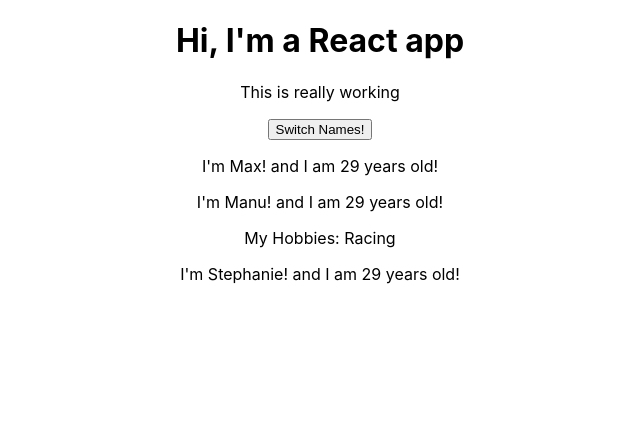
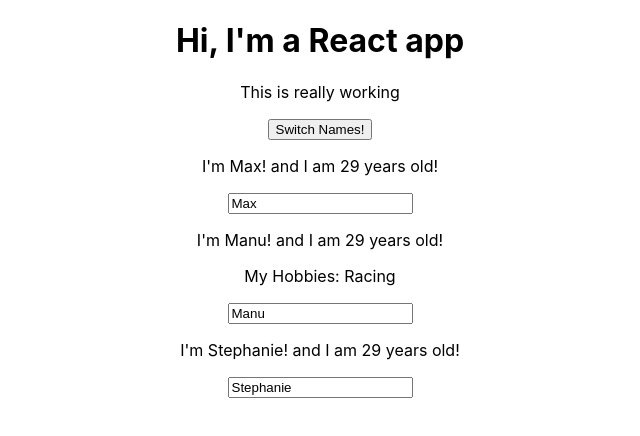
Before and after one commit to Xalsar/react-course, a React (Create React App) app: page / in a window 1280 px wide. Shown: the top 436 px of the page, without its empty margins (320-960 px from the left). Built offline with nearby package versions, Linux system fonts and the light colour scheme.

Commit message:
Lecture 45

```diff
--- a/src/App.js
+++ b/src/App.js
@@ -22,6 +22,16 @@
     })
   }
 
+  nameChangedHandler = (event) => {
+    this.setState({
+      persons: [
+        { name: 'Max', age: 29 },
+        { name: event.target.value, age: 29 },
+        { name: 'Stephanie', age: 29 }
+      ]
+    })
+  }
+
   render() {
     return (
       <div className="App" >
@@ -34,7 +44,8 @@
         <Person
           name={this.state.persons[1].name}
           age={this.state.persons[1].age}
-          click={this.switchHandler.bind(this, "Maximilian")}>
+          click={this.switchHandler.bind(this, "Maximilian")}
+          changed={this.nameChangedHandler}>
           My Hobbies: Racing
         </Person>
         <Person
--- a/src/Person/Person.js
+++ b/src/Person/Person.js
@@ -5,6 +5,7 @@
         <div>
             <p onClick={props.click}>I'm {props.name}! and I am {props.age} years old!</p>
             <p>{props.children}</p>
+            <input type="text" onChange={props.changed} value={props.name} />
         </div>
     )
 }
```
